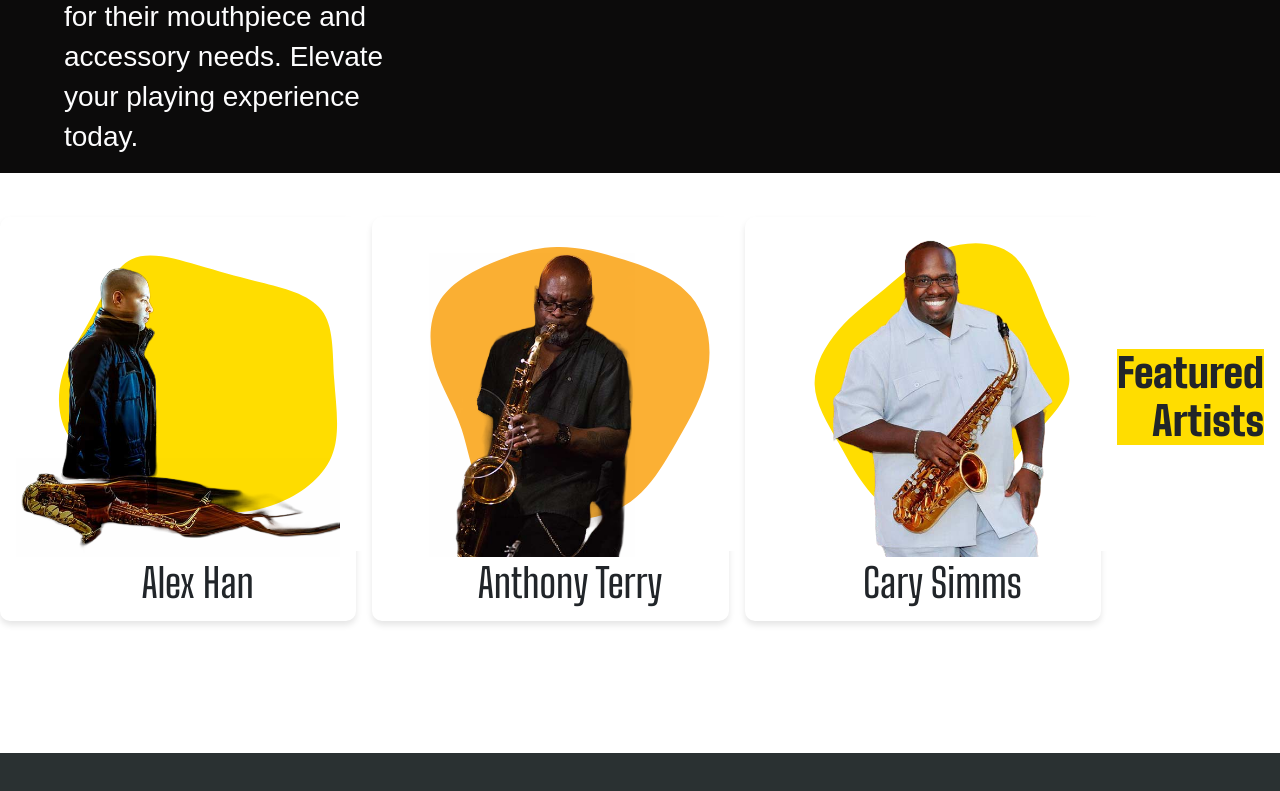
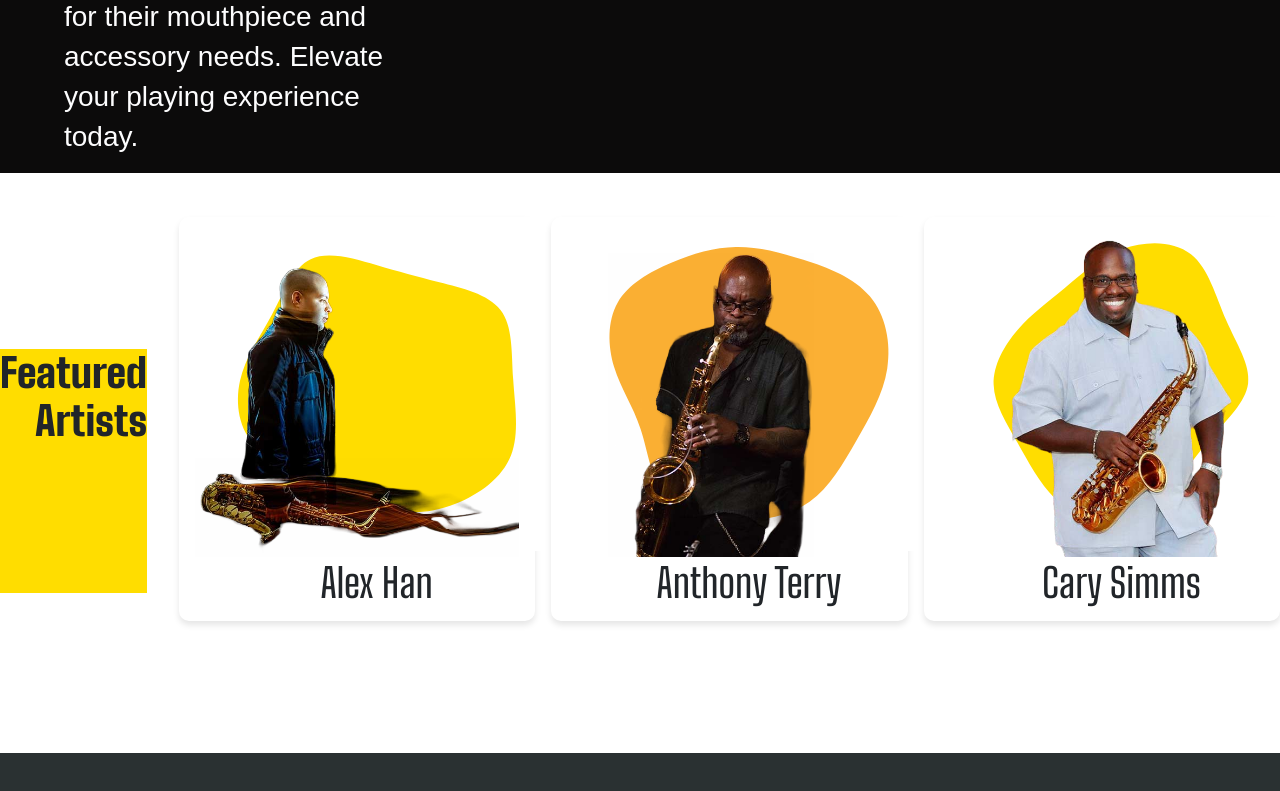
Before and after one commit to s1nghularity/beechler-website, a React (Create React App) app: page / in a window 1280 px wide. Shown: the part 4115-4906 px from the top of the page. Built offline with nearby package versions, Linux system fonts and the light colour scheme.

Commit message:
Revised Redner debug for Categories section.

```diff
--- a/src/components/pages/home/HomeArtistCard.js
+++ b/src/components/pages/home/HomeArtistCard.js
@@ -1,9 +1,7 @@
 import React, { useEffect } from 'react';
-import { animate, stagger } from 'motion';
+import { motion, useAnimation } from 'framer-motion';
 import "../../../styles/theme.css";
 import "../../../styles/HomeArtistCard.css";
-
-
 import alexhan from '../../../assets/img/home/artists/artist-alex-han.png';
 import anthony from '../../../assets/img/home/artists/artist-anthony-terry.png';
 import caryg from '../../../assets/img/home/artists/artist-cary-simms.png';
@@ -11,61 +9,46 @@ import yellowBlob1 from '../../../assets/img/home/artists/y-blob-1.svg';
 import orangeBlob1 from '../../../assets/img/home/artists/o-blob-1.svg';
 import yellowBlob2 from '../../../assets/img/home/artists/y-blob-2.svg';
 
-function HomeArtistCard () {
-    useEffect(() => {
-        const targets = document.querySelectorAll(".artist-card");
+const artists = [
+  { name: "Alex Han", img: alexhan, blob: yellowBlob1 },
+  { name: "Anthony Terry", img: anthony, blob: orangeBlob1 },
+  { name: "Cary Simms", img: caryg, blob: yellowBlob2 },
+];
 
-        targets.forEach((target, index) => {
-          animate(target, { y: -100, opacity: 1 }, {
-            delay: index * 0.3, // Add stagger delay based on the index
-            duration: 1.8,
-            y: 0,
-            opacity: 0,
-            easing: "ease-out",
-          });
-        });
-      }, []);
+const ArtistCard = ({ artist, index }) => {
+  const controls = useAnimation();
 
-
+  useEffect(() => {
+    controls.start({ y: -100, opacity: 1 });
+  }, []);
 
   return (
-    <div className="artist-cards-container">
-
-        <div className="artist-card">
-            <div className="image-container">
-                <img className="artist-image" src={alexhan} alt="Alex Han" />
-                <div className="svg-background">
-                <img src={yellowBlob1} alt="Alex Han blob" />
-                <h3>Alex Han</h3>
-                </div>
-            </div>
+    <motion.div
+      className="artist-card"
+      animate={controls}
+      initial={{ y: 0, opacity: 0 }}
+      transition={{ delay: index * 0.3, duration: 1.8, easing: "ease-out" }}
+    >
+      <div className="image-container">
+        <img className="artist-image" src={artist.img} alt={artist.name} />
+        <div className="svg-background">
+          <img src={artist.blob} alt={`${artist.name} blob`} />
+          <h3>{artist.name}</h3>
         </div>
-
-        <div className="artist-card">
-            <div className="image-container">
-                <img className="artist-image" src={anthony} alt="Anthony Terry" />
-                <div className="svg-background">
-                    <img src={orangeBlob1} alt="Anthony Terry blob" />
-                    <h3>Anthony Terry</h3>
-                </div>
-            </div>
-        </div>
-
-        <div className="artist-card">
-            <div className="image-container">
-                <img className="artist-image" src={caryg} alt="Cary Simms" />
-                <div className="svg-background">
-                    <img src={yellowBlob2} alt="Cary Simms blob" />
-                    <h3>Cary Simms</h3>
-                </div>
-            </div>
-        </div>
-        <span>
-        <h2 className="artist-card-header">Featured Artists</h2>
-        </span>
-
-    </div>
+      </div>
+    </motion.div>
   );
 };
 
+function HomeArtistCard() {
+  return (
+    <div className="artist-cards-container">
+      <h2 className="artist-card-header">Featured Artists</h2>
+      {artists.map((artist, index) => (
+        <ArtistCard key={artist.name} artist={artist} index={index} />
+      ))}
+    </div>
+  );
+}
+
 export default HomeArtistCard;
```
Also changed, not shown: src/styles/HomeCategories.css (+26 -28 lines).
